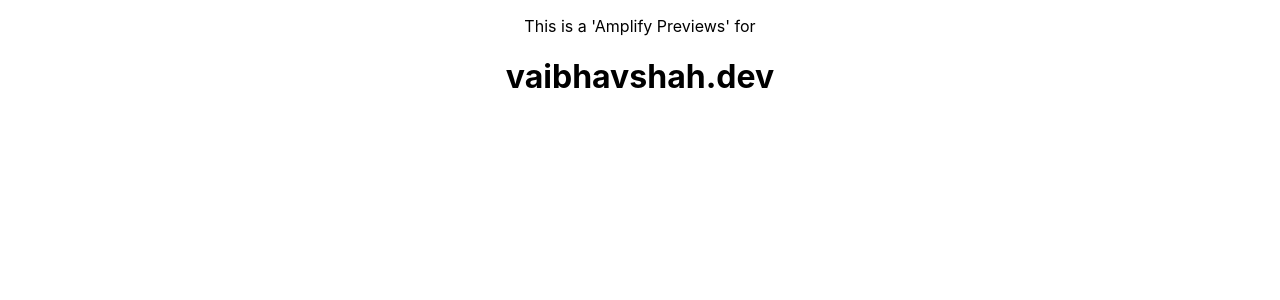
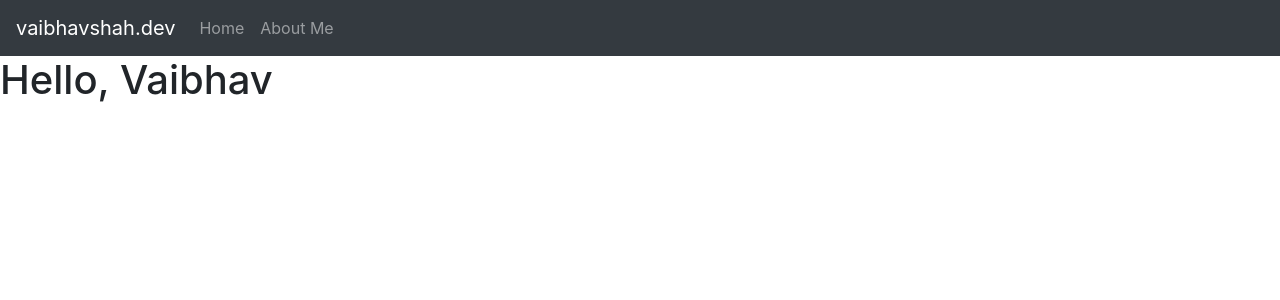
Before and after one commit to vaibhavshah96/vaibhavshahdevapp, a React (Create React App) app: page / in a window 1280 px wide. Shown: the top 300 px of the page. Built offline with nearby package versions, Linux system fonts and the light colour scheme.

Commit message:
Added Nav Bar and React Router

```diff
--- a/package.json
+++ b/package.json
@@ -10,7 +10,9 @@
     "react": "^17.0.1",
     "react-dom": "^17.0.1",
     "react-router": "^5.2.0",
+    "react-router-dom": "^5.2.0",
     "react-scripts": "4.0.1",
+    "reactstrap": "^8.7.1",
     "web-vitals": "^0.2.4",
     "worker-farm": "^1.7.0"
   },
--- /dev/null
+++ b/src/Aboutme.jsx
@@ -0,0 +1,14 @@
+import React from "react";
+import "./App.css";
+import Navigation from "./Navigation";
+
+function Aboutme() {
+  return (
+    <div>
+      <Navigation />
+      <h1>About Me</h1>
+    </div>
+  );
+}
+
+export default Aboutme;
--- a/src/App.js
+++ b/src/App.js
@@ -1,13 +1,21 @@
+import React from "react";
+import { BrowserRouter as Router, Switch, Route, Link } from "react-router-dom";
 import "./App.css";
+import Home from "./Home";
+import Aboutme from "./Aboutme";
+import Navigation from "./Navigation";
 
 function App() {
   return (
-    <div className="App">
-      <p>
-        This is a 'Amplify Previews' for<h1>vaibhavshah.dev</h1>
-      </p>
-    </div>
+    <Router>
+      <Switch>
+        <Route path="/" exact={true} component={Home} />
+        <Route path="/Aboutme" exact={true} component={Aboutme} />
+
+        {/* <Route path="/categories" exact={true} component={Category} />
+        <Route path="/expenses" exact={true} component={Expenses} /> */}
+      </Switch>
+    </Router>
   );
 }
-
 export default App;
--- /dev/null
+++ b/src/Home.jsx
@@ -0,0 +1,15 @@
+import React from "react";
+import "./App.css";
+import Navigation from "./Navigation";
+
+function Home() {
+  return (
+    <div>
+      <Navigation />
+
+      <h1>Hello, Vaibhav</h1>
+    </div>
+  );
+}
+
+export default Home;
--- /dev/null
+++ b/src/Navigation.jsx
@@ -0,0 +1,29 @@
+import React from "react";
+import {
+  Nav,
+  NavItem,
+  NavbarBrand,
+  NavLink,
+  Navbar,
+  NavbarText,
+} from "reactstrap";
+
+function Navigation() {
+  return (
+    <div>
+      <Navbar color="dark" dark expand="md">
+        <NavbarBrand href="/">vaibhavshah.dev</NavbarBrand>
+        <Nav className="mr-auto" navbar>
+          <NavItem>
+            <NavLink href="/">Home</NavLink>
+          </NavItem>
+          <NavItem>
+            <NavLink href="/Aboutme">About Me</NavLink>
+          </NavItem>
+        </Nav>
+      </Navbar>
+    </div>
+  );
+}
+
+export default Navigation;
--- a/src/index.js
+++ b/src/index.js
@@ -3,6 +3,7 @@ import ReactDOM from "react-dom";
 import "./index.css";
 import App from "./App";
 import reportWebVitals from "./reportWebVitals";
+import "bootstrap/dist/css/bootstrap.min.css";
 
 ReactDOM.render(
   <React.StrictMode>
```
Also changed, not shown: 2 other files (tests, documents, lock files or other folders).
